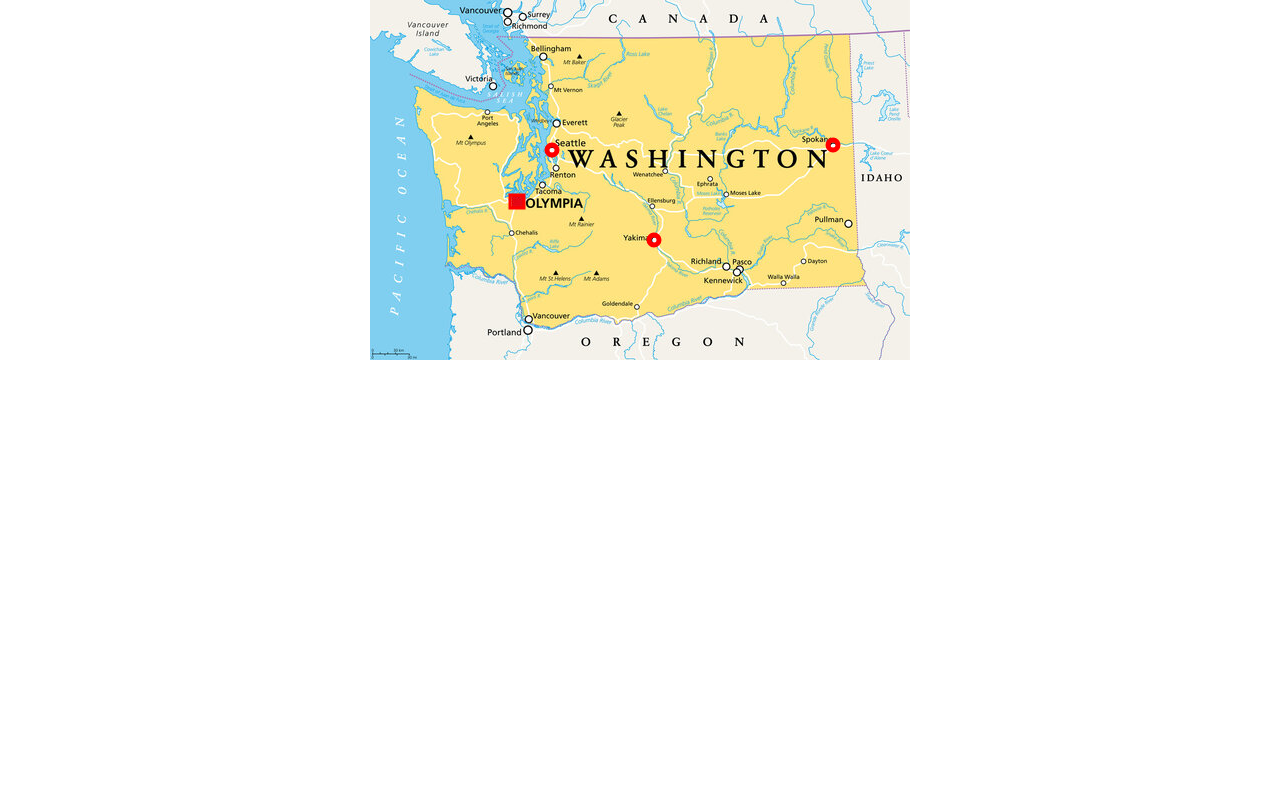
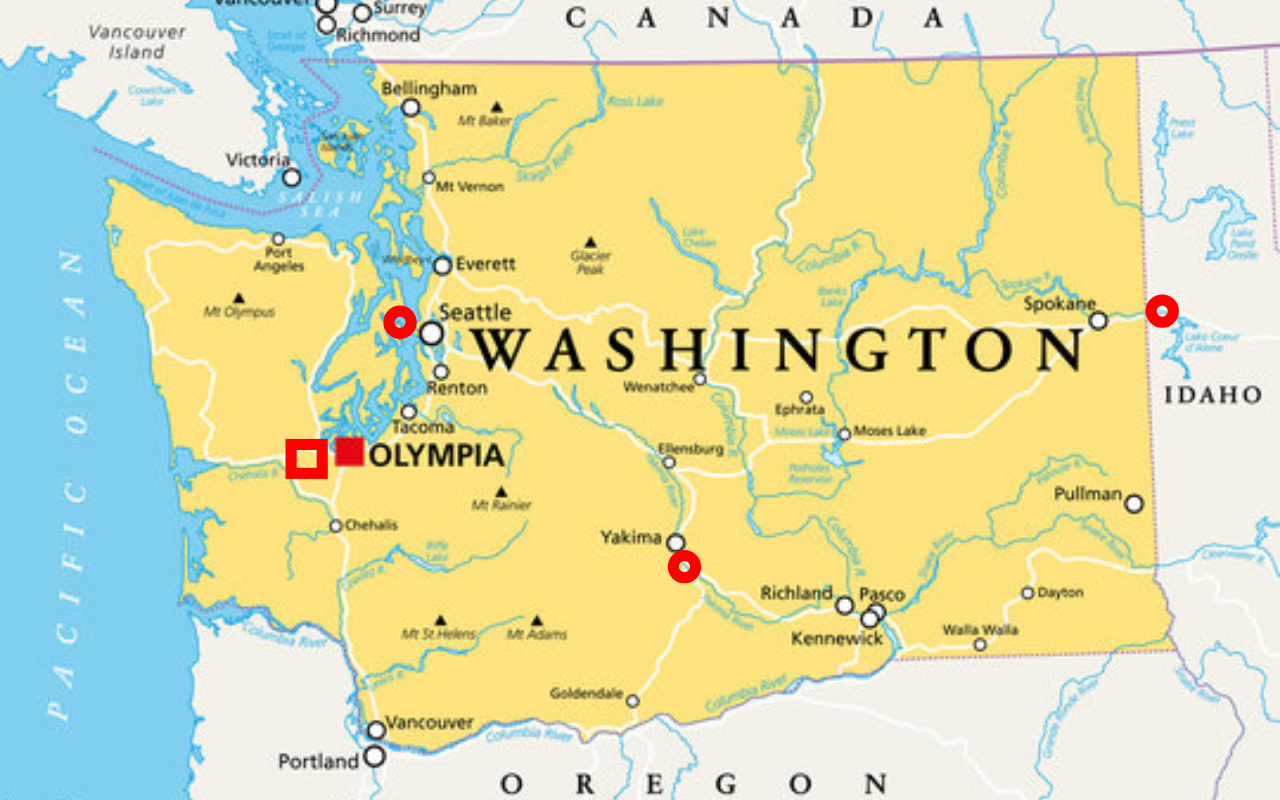
Before and after one commit to cccranna/dali-application, a React (Create React App) app: page / in a window 1280 px wide. Built offline with nearby package versions, Linux system fonts and the light colour scheme.

Commit message:
moved inline styling to css file

```diff
--- a/src/App.css
+++ b/src/App.css
@@ -1,4 +1,63 @@
-.washingtonMap img {
+.fullscreen {
+  position: relative;
+  width: 100vw;
+  height: 100vh;
+  margin: 0;
+  overflow: auto;
+}
+
+.map-image {
   width: 100%;
-  height: auto;
+  height: 100%;
+  object-fit: cover;
+  display: block;
 }
+
+.svg {
+  position: absolute;
+  top: 0;
+  left: 0;
+  width: 100%;
+  height: 100%;
+}
+
+.svg-dot {
+  fill: transparent;
+  stroke: red;
+  stroke-width: 5px;
+  cursor: pointer;
+}
+
+
+.info-tab {
+  position: absolute;
+  top: 20px;
+  left: 20px;
+  background-color: white;
+  padding: 15px;
+  border: 5px solid #000000;
+  box-shadow: 0 2px 6px rgba(0, 0, 0, 0.15);
+  z-index: 1000;
+  max-width: 300px;
+  overflow-y: auto;
+}
+
+.alerts-tab {
+  position: absolute;
+  bottom: 20px;
+  right: 20px;
+  max-width: 300px;
+  max-height: 200px;
+  overflow-y: auto;
+  background-color: white;
+  padding: 15px;
+  border: 5px solid #000000;
+  box-shadow: 0 4px 10px rgba(0, 0, 0, 0.15);
+  z-index: 1000;
+  font-family: Arial, sans-serif;
+}
+
+ul {
+  padding-left: 20px;
+  margin: 0;
+}
--- a/src/App.js
+++ b/src/App.js
@@ -1,46 +1,27 @@
 import stateImage from './images/washington-state-image.jpg';
-import React, { useState, useEffect } from 'react';
+import React, { useState } from 'react';
 import axios from 'axios';
+import './App.css';
 
 function App() {
   const [info, setInfo] = useState(null);
   const [weatherAlerts, setWeatherAlerts] = useState(null);
-
-  // Fetch weather alerts on mount
-  // useEffect(() => {
-  //   const fetchAlerts = async () => {
-  //     try {
-  //       const response = await axios.get('https://api.weather.gov/alerts/active/area/WA');
-  //       const alerts = response.data.features?.map(feature => feature.properties.headline) || [];
-  //       setWeatherAlerts(alerts);
-  //     } catch (error) {
-  //       console.error('error with alerts:', error);
-  //       setWeatherAlerts([]);
-  //     }
-  //   };
-  //   fetchAlerts();
-  // }, []);
 
   const handleClick = async (countyName, lat, lon) => {
     try {
       const filterString = `state eq 'Washington' and county eq '${countyName}'`;
       const encodedFilter = encodeURIComponent(filterString);
       const url = `https://www.fema.gov/api/open/v4/HazardMitigationAssistanceProjects?$filter=${encodedFilter}`;
-
       const response = await axios.get(url);
-
-      console.log('Response data:', response.data);
-
       const projects = response.data.HazardMitigationAssistanceProjects || [];
       const projectTypes = projects.map(project => project.projectType);
-
       setInfo(projectTypes.length ? projectTypes : ['No data available']);
-      console.log('Set info:', projectTypes);
     } catch (error) {
       setInfo(['No data available']);
-      console.error('API Error', error);}
+      console.error('API Error', error);
+    }
 
-      try{
+    try {
       const weatherResponse = await axios.get(
         `https://api.weather.gov/alerts/active?point=${lat},${lon}`
       );
@@ -51,91 +32,57 @@ function App() {
     } catch (error) {
       console.error('weather data error', error);
     }
-
   };
 
   const closeInfoPanel = () => {
     setInfo(null);
+    setWeatherAlerts(null); /*close both panels when projects tab is closed */
   };
 
   return (
-    <div style={{ position: 'relative', width: '100%', maxWidth: 540, margin: '0 auto' }}>
-      {/* Washington State Image */}
+    <div className="fullscreen">
       <img
         src={stateImage}
         alt="Washington State Map"
-        style={{ width: '100%', display: 'block' }}
+        className="map-image"
       />
 
-      {/* SVG overlay with clickable red dots */}
-      <svg
-        style={{ position: 'absolute', top: 0, left: 0, width: '100%', height: '100%' }}
-        viewBox="0 0 540 360"
-      >
-        {/* Olympia (rect) */}
+      <svg className="svg" viewBox="0 0 540 360">
         <rect
-          x={140}
-          y={195}
-          width={14}   // 154 - 140
-          height={13}  // 207 - 194
-          fill="transparent"
-          stroke="red"
-          strokeWidth={3}
-          cursor="pointer"
+          x={113}
+          y={200}
+          width={14}
+          height={13}
+          className="svg-dot"
           onClick={() => handleClick('Thurston')}
         />
-        {/* Spokane (circle) */}
         <circle
-          cx={463}
+          cx={505}
+          cy={140}
+          r={5}
+          className="svg-dot"
+          onClick={() => handleClick('Spokane', 47.658779, -117.426048)}
+        />
+        <circle
+          cx={162}
           cy={145}
           r={5}
-          fill="transparent"
-          stroke="red"
-          strokeWidth={5}
-          cursor="pointer"
-          onClick={() => handleClick('Spokane', 47.6588, -117.4260)}
-        />
-        {/* Seattle (circle) */}
-        <circle
-          cx={182}
-          cy={150}
-          r={5}
-          fill="transparent"
-          stroke="red"
-          strokeWidth={5}
-          cursor="pointer"
+          className="svg-dot"
           onClick={() => handleClick('King')}
         />
-        {/* Yakima (circle) */}
         <circle
-          cx={284}
-          cy={240}
+          cx={290}
+          cy={255}
           r={5}
-          fill="transparent"
-          stroke="red"
-          strokeWidth={5}
-          cursor="pointer"
+          className="svg-dot"
           onClick={() => handleClick('Yakima')}
         />
       </svg>
 
-      {/* Info popup (top-left) */}
       {info && (
-        <div
-          style={{
-            position: 'absolute',
-            top: '10px',
-            left: '10px',
-            backgroundColor: 'white',
-            padding: '10px',
-            border: '1px solid #ccc',
-            boxShadow: '0 2px 6px rgba(0,0,0,0.15)',
-            zIndex: 10,
-            maxWidth: '3000px',
-          }}
-        >
-          <h4>Project Types:</h4>
-          <ul style={{ paddingLeft: '20px', margin: 0 }}>
+        <div className="info-tab">
+          <h4>PROJECT TYPES:</h4>
+          <ul>
             {info.map((type, index) => (
               <li key={index}>{type}</li>
             ))}
@@ -144,33 +91,17 @@ function App() {
         </div>
       )}
 
-      {/* Weather Alerts popup (bottom-right) */}
       {weatherAlerts && (
-        <div
-          style={{
-            position: 'fixed',
-            bottom: '20px',
-            right: '20px',
-            maxWidth: '300px',
-            maxHeight: '200px',
-            overflowY: 'auto',
-            backgroundColor: 'white',
-            padding: '15px',
-            border: '1px solid #ccc',
-            boxShadow: '0 4px 10px rgba(0,0,0,0.15)',
-            zIndex: 1000,
-            fontFamily: 'Arial, sans-serif',
-          }}
-        >
-          <h4>Weather Alerts</h4>
+        <div className="alerts-tab">
+          <h4>WEATHER ALERTS:</h4>
           {weatherAlerts.length > 0 ? (
-            <ul style={{ paddingLeft: '20px', margin: 0 }}>
+            <ul>
               {weatherAlerts.map((alert, idx) => (
                 <li key={idx}>{alert}</li>
               ))}
             </ul>
           ) : (
-            <p>No current weather alerts.</p>
+            <p>No current weather alerts</p>
           )}
         </div>
       )}
```
Lines whose indentation alone changed are shown as unchanged.
